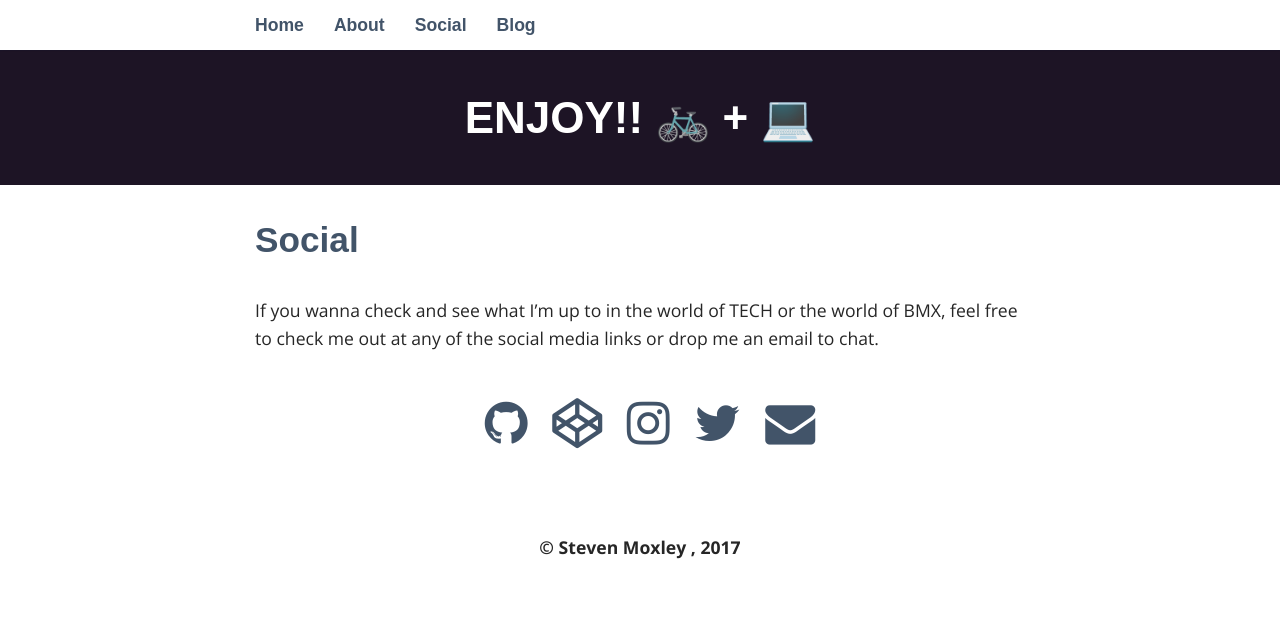
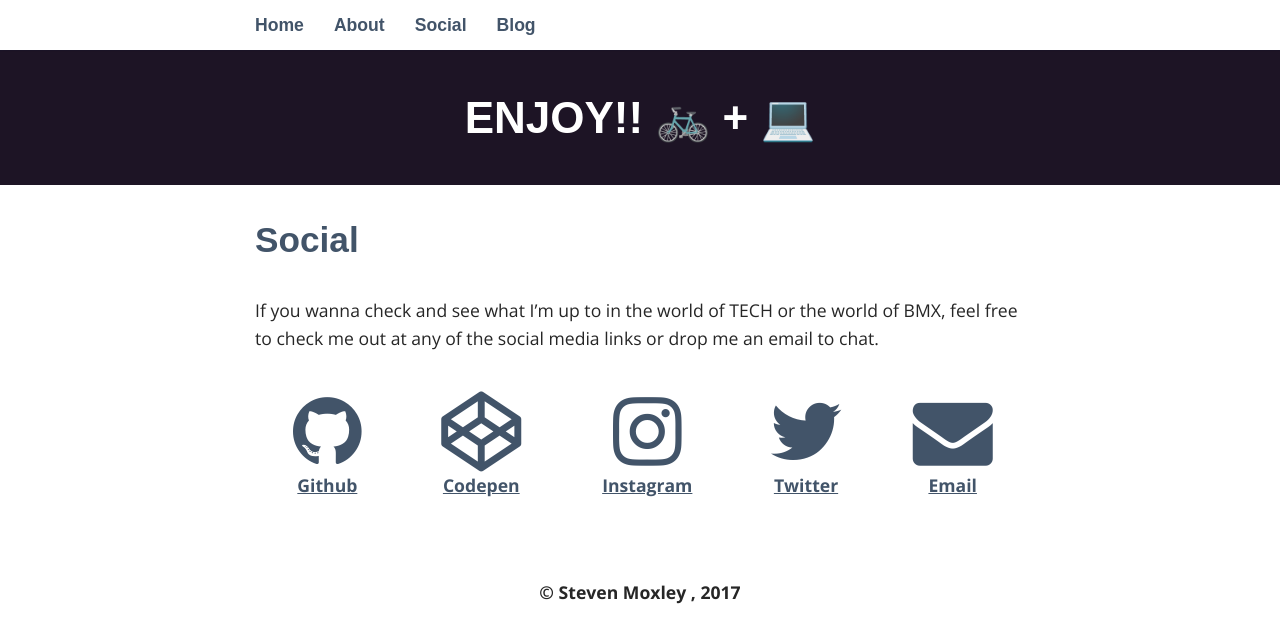
Before and after one commit to StevenMox/stevenmox, a Jekyll site: the page built from _pages/02_social.md, in a window 1280 px wide. Shown: the top 643 px of the page. Built offline with Jekyll 4.4.1, drawn with Linux system fonts in a browser that asks for light colours; nearby versions of some CDN libraries; some web fonts are replaced.

Commit message:
fixed the flexbox issue with the social links I believe

```diff
--- a/_pages/02_social.md
+++ b/_pages/02_social.md
@@ -8,13 +8,18 @@ If you wanna check and see what I'm up to in the world of TECH or the world of B
 
 <div class="social-contact">
 <ul>
-  <a target="_blank" href="https://github.com/{{ site.github_username }}">
-    <i class="fa fa-github" style="font-size:50px"></i></a>
-  <a target= "_blank" href="https://codepen.io/{{ site.codepen_username }}">
-    <i class="fa fa-codepen" style="font-size:50px"></i></a>
-  <a target= "_blank" href="https://instagram.com/{{ site.instagram_username }}">
-    <i class="fa fa-instagram" style="font-size:50px"></i></a>
-  <a target= "_blank" href="https://twitter.com/{{ site.twitter_username }}">
-    <i class="fa fa-twitter" style="font-size:50px"></i></a>
+<li>
+  <a target="_blank" title="Github" href="https://github.com/{{ site.github_username }}">
+    <i class="fa fa-github" style="font-size:80px"></i>Github</a>
+<li>
+  <a target= "_blank" title="Codepen" href="https://codepen.io/{{ site.codepen_username }}">
+    <i class="fa fa-codepen" style="font-size:80px"></i>Codepen</a>
+<li>
+  <a target= "_blank" title="Instagram" href="https://instagram.com/{{ site.instagram_username }}">
+    <i class="fa fa-instagram" style="font-size:80px"></i>Instagram</a></li>
+<li>
+  <a target= "_blank" title="Twitter" href="https://twitter.com/{{ site.twitter_username }}">
+    <i class="fa fa-twitter" style="font-size:80px"></i>Twitter</a>
+<li>
   <a href="mailto:stevenjmoxley@gmail.com">
-    <i class="fa fa-envelope" style="font-size:50px"></i><a/>
+    <i class="fa fa-envelope" style="font-size:80px"></i>Email<a/>
--- a/_sass/_layout.scss
+++ b/_sass/_layout.scss
@@ -111,6 +111,7 @@ footer {
 
 .yoda{
 	width: auto;
+	padding-top: 1em;
 }
 
 .blog-posts{
@@ -133,16 +134,38 @@ footer {
 	text-align: center;
 }
 
-.social-contact{
-	padding-top: 1em;
-	max-width: 100%;
+.social-contact ul{
+	width: 100%;
 	max-height: 100%;
-	height: auto;
+	margin: 0 auto;
+	display: flex;
+	justify-content: center;
+	align-items: center;
+	padding: 1px;
+}
+
+.social-contact ul li{
+	display: flex;
+	padding: 20px;
+	text-decoration: none;
 	text-align: center;
 }
 
-.social-contact,a{
-	padding: 10px;
+@media (max-width: 400px) {
+
+  .social-contact ul {
+    display: block;
+  }
+
+  .social-contact {
+    font-size: 1em;
+  }
+
+  .social-contact ul li {
+    display: block;
+		display: flex;
+		justify-content: center;
+  }
 }
 
 .moi{
@@ -158,6 +181,8 @@ img{
 }
 
 .solarsystem{
-	max-width: inherit;;
-	text-align: center;
+	max-width: 100%;
+	display: flex;
+	justify-content: center;
+
 }
```
Also changed, not shown: _drafts/in-progress.md (added, +1 -0 lines), _posts/2017/2017-02-28-Last-Day-of-The-Month.md (+3 -3 lines).
